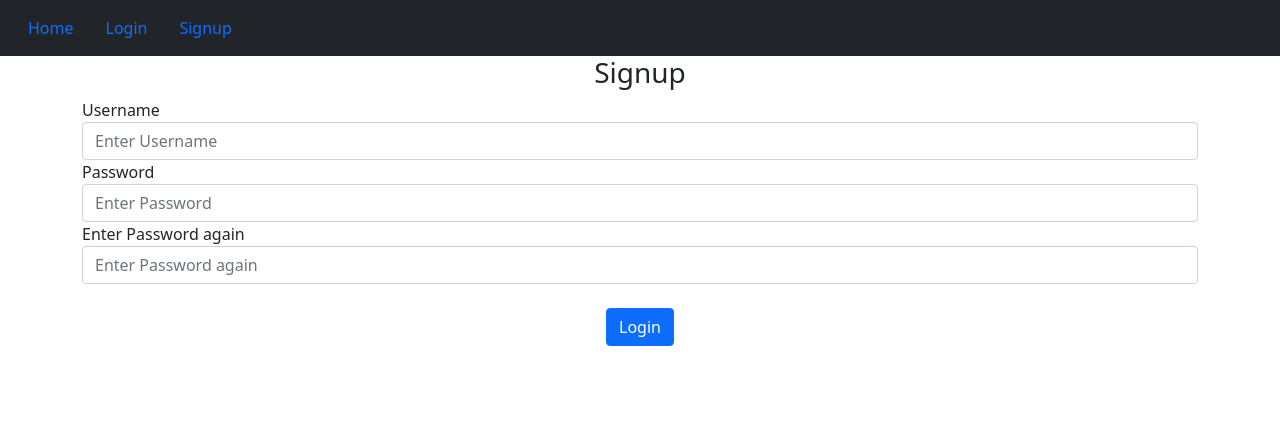
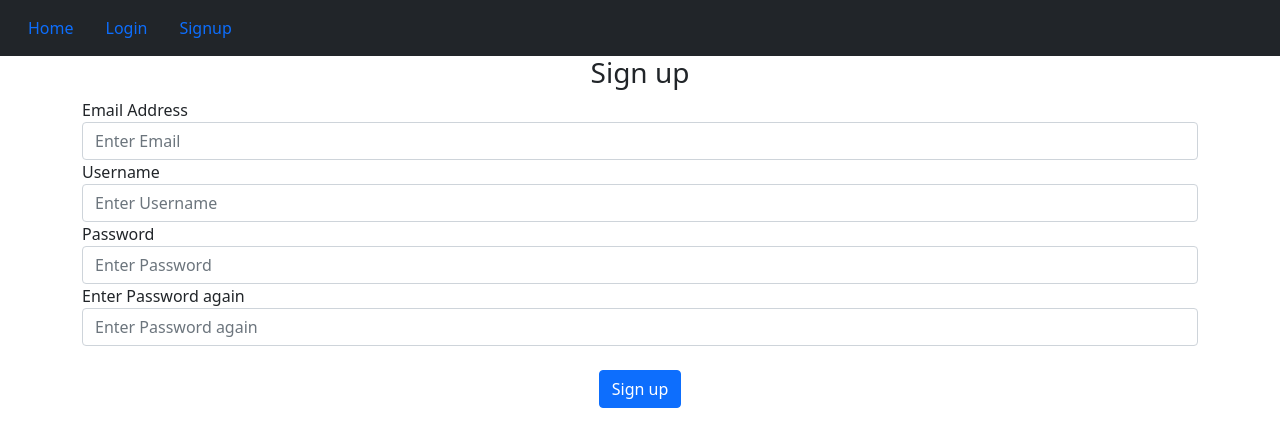
Before and after one commit to JagTheFriend/Python-Blog, a Flask app: page /sign-up in a window 1280 px wide. Shown: the top 447 px of the page. Run offline with Flask 2, Linux system fonts and the light colour scheme.

Commit message:
Fixed typos

```diff
--- a/website/templates/signup.html
+++ b/website/templates/signup.html
@@ -3,9 +3,12 @@
 
 {% block content %}
 <form method="POST">
-    <h3 align="center">Signup</h3>
+    <h3 align="center">Sign up</h3>
     <div class="form-group">
-        <!-- All we need is an email and password -->
+        <!-- All we need is an email and password and username -->
+        <label for="email">Email Address</label>
+        <input type="text" id="email" name="email" class="form-control" placeholder="Enter Email">
+
         <label for="username">Username</label>
         <input type="text" id="username" name="username" class="form-control" placeholder="Enter Username">
 
@@ -15,7 +18,7 @@
         <input type="password" id="password2" name="password2" class="form-control" placeholder="Enter Password again">
         <br>
         <div align="center">
-            <button class="btn btn-primary" type="submit">Login</button>
+            <button class="btn btn-primary" type="submit">Sign up</button>
         </div>
     </div>
 </form>
```
